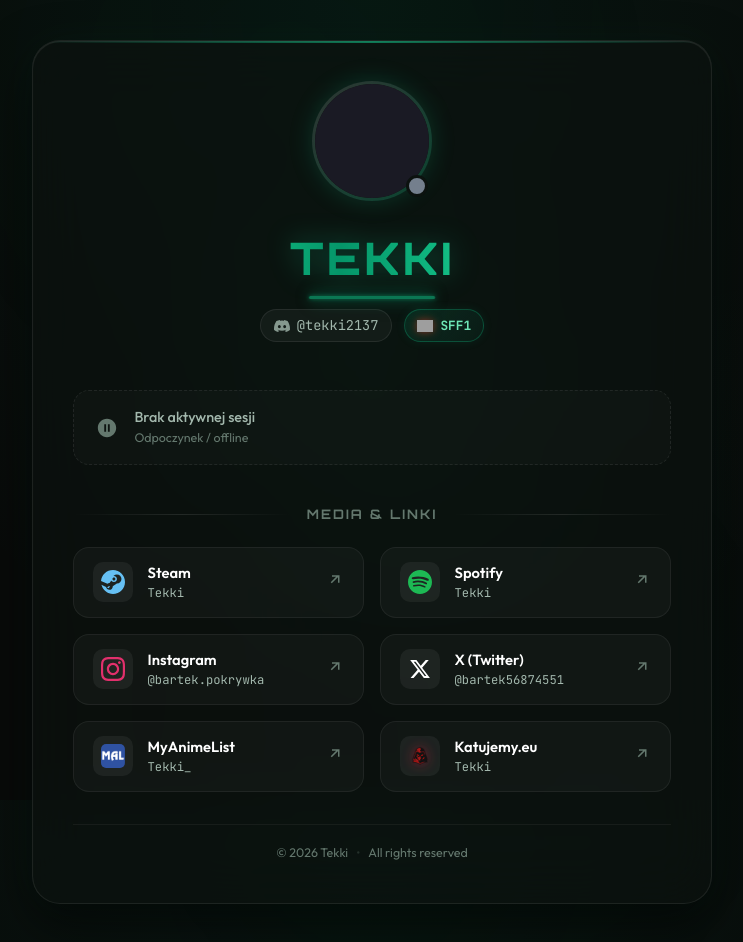
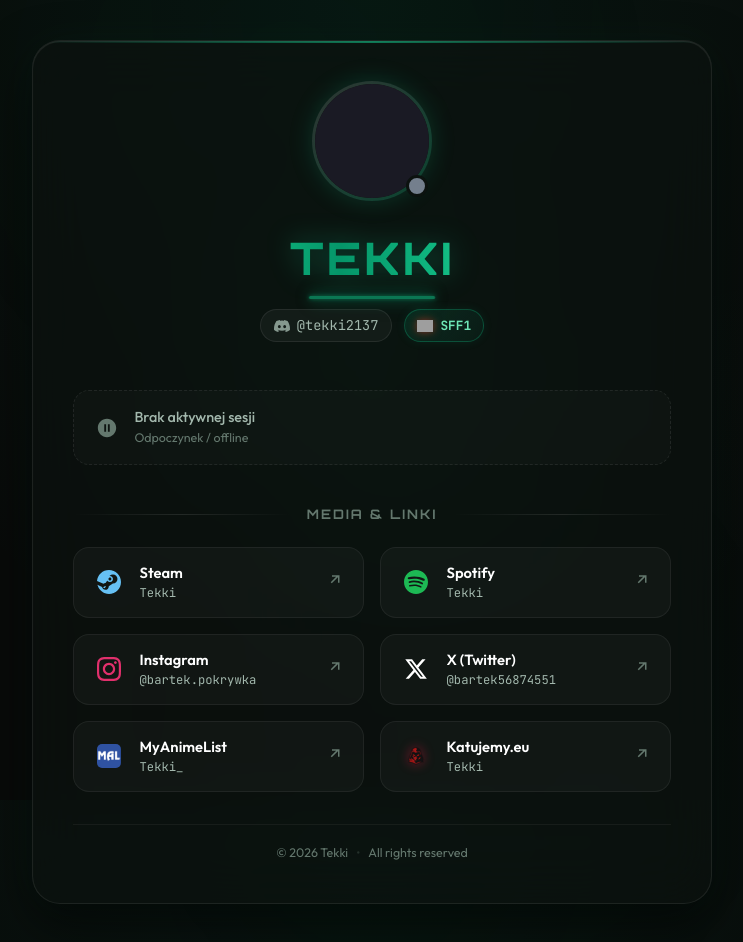
Before and after one commit to TekiFn/bio, a plain HTML site: page index.html in a window 1280 px wide. Shown: the whole page, without its empty margins (268-1011 px from the left). Drawn offline with Linux system fonts and the light colour scheme; no server answers; grey boxes are pictures that could not be loaded.

Commit message:
Remove background container behind social media icons

```diff
--- a/style.css
+++ b/style.css
@@ -855,15 +855,19 @@
 .social-icon-box {
     position: relative;
     z-index: 1;
-    width: 40px;
-    height: 40px;
-    border-radius: 10px;
-    background: rgba(255, 255, 255, 0.05);
+    width: 32px;
+    height: 32px;
+    background: transparent;
     display: flex;
     align-items: center;
     justify-content: center;
     flex-shrink: 0;
-    transition: transform var(--transition-bounce), background var(--transition-fast);
+    transition: transform var(--transition-bounce);
+}
+
+.social-icon-box .brand-svg {
+    width: 24px;
+    height: 24px;
 }
 
 .social-icon-box img {
```
